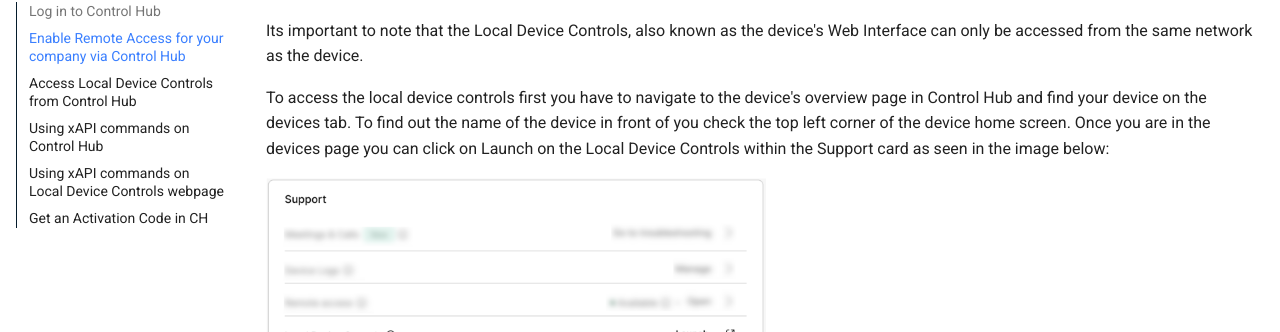
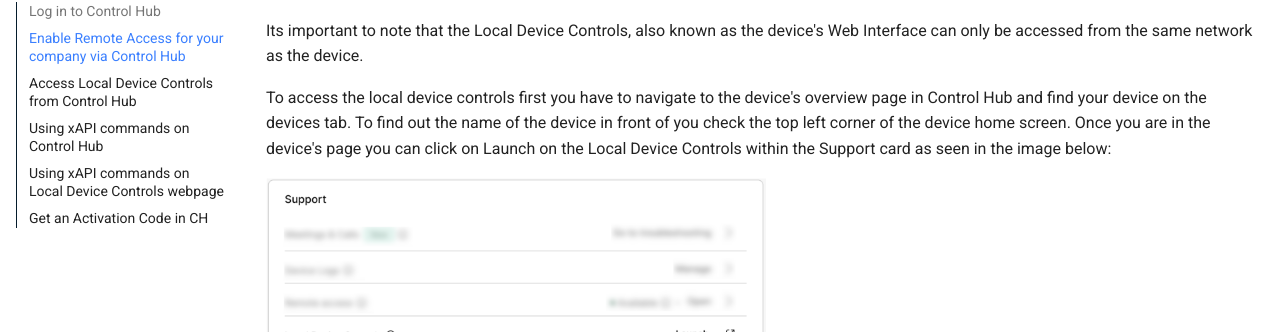
Before and after one commit to WebexCC-SA/CLS-1402, an MkDocs documentation site: the page built from docs/guides.md, in a window 1280 px wide and 900 px high, scrolled down 638 px. Shown: the part 172-504 px from the top of the window. Built offline with MkDocs 1.6.1 and Material for MkDocs 9.7.7, drawn with Linux system fonts in a browser that asks for light colours; some of the changed text lies outside the part shown.

Commit message:
Small Fixup

```diff
--- a/docs/guides.md
+++ b/docs/guides.md
@@ -23,7 +23,7 @@
 
 Its important to note that the Local Device Controls, also known as the device's Web Interface can only be accessed from the same network as the device.
 
-To access the local device controls first you have to navigate to the device's overview page in Control Hub and find your device on the devices tab. To find out the name of the device in front of you check the top left corner of the device home screen. Once you are in the devices page you can click on Launch on the Local Device Controls within the Support card as seen in the image below:
+To access the local device controls first you have to navigate to the device's overview page in Control Hub and find your device on the devices tab. To find out the name of the device in front of you check the top left corner of the device home screen. Once you are in the device's page you can click on Launch on the Local Device Controls within the Support card as seen in the image below:
 
 ![Local Device Controls](./assets/SupportLocalDeviceControlsBlurred.png){ width="500" }
 
@@ -58,7 +58,7 @@
 
 - To use Local Device Controls you need to be on the same network as the device.
 
-- To log in to the Local Device Controls follow the instructions from [Access Local Device Controls from Control Hub](../guides.md). If you have a local user registered on the Local Device Controls you can also log in to Local Device Controls with that user by navigating to the devices ip address.
+- To log in to the Local Device Controls follow the instructions from [Access Local Device Controls from Control Hub](../guides.md). If you have a local user registered on the Local Device Controls you can also log in to Local Device Controls with that user by navigating to the device's ip address.
 
 - Go to Developer API on the home screen of Local Device Controls and run the xCommands.
 
```
